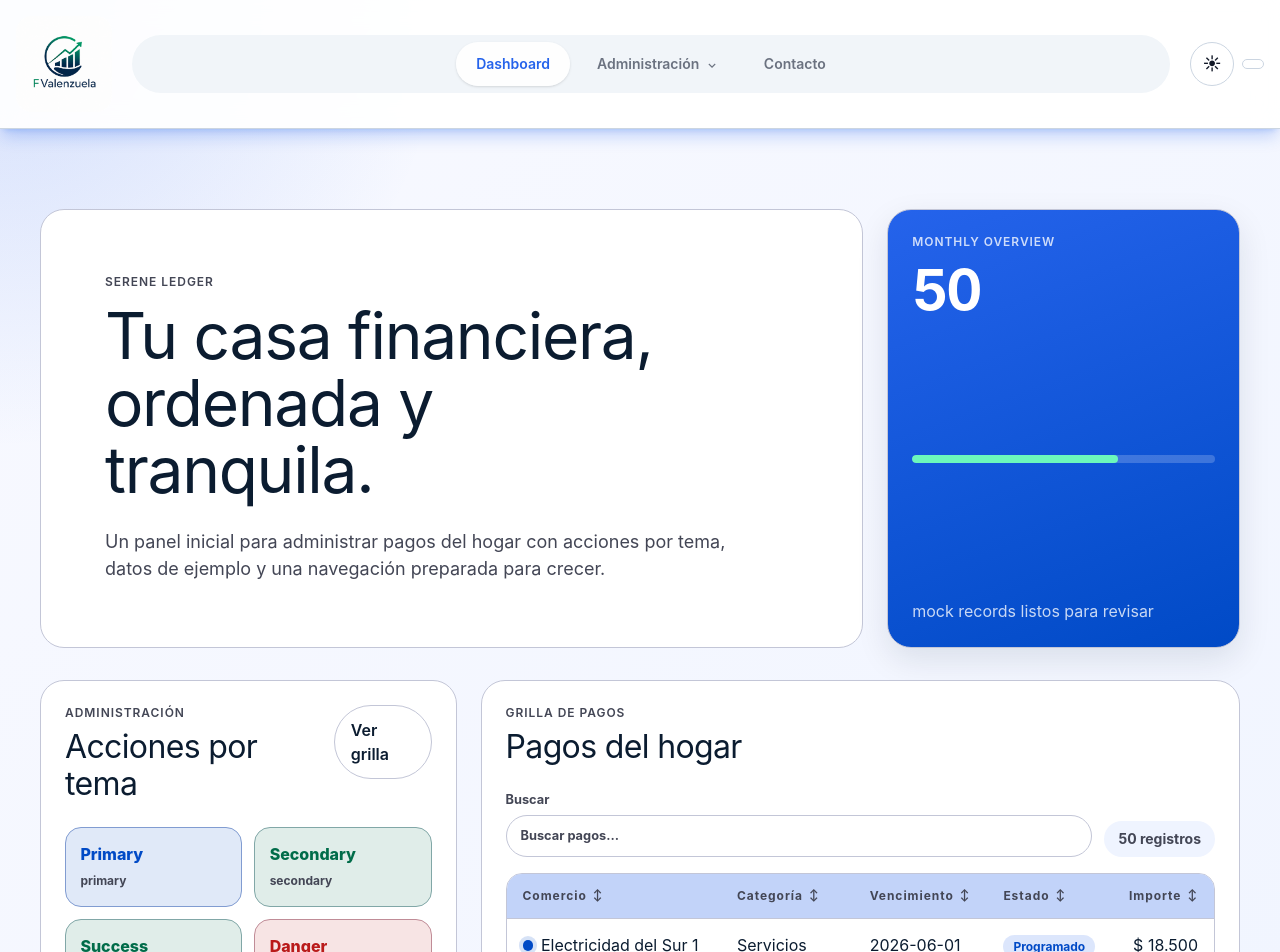
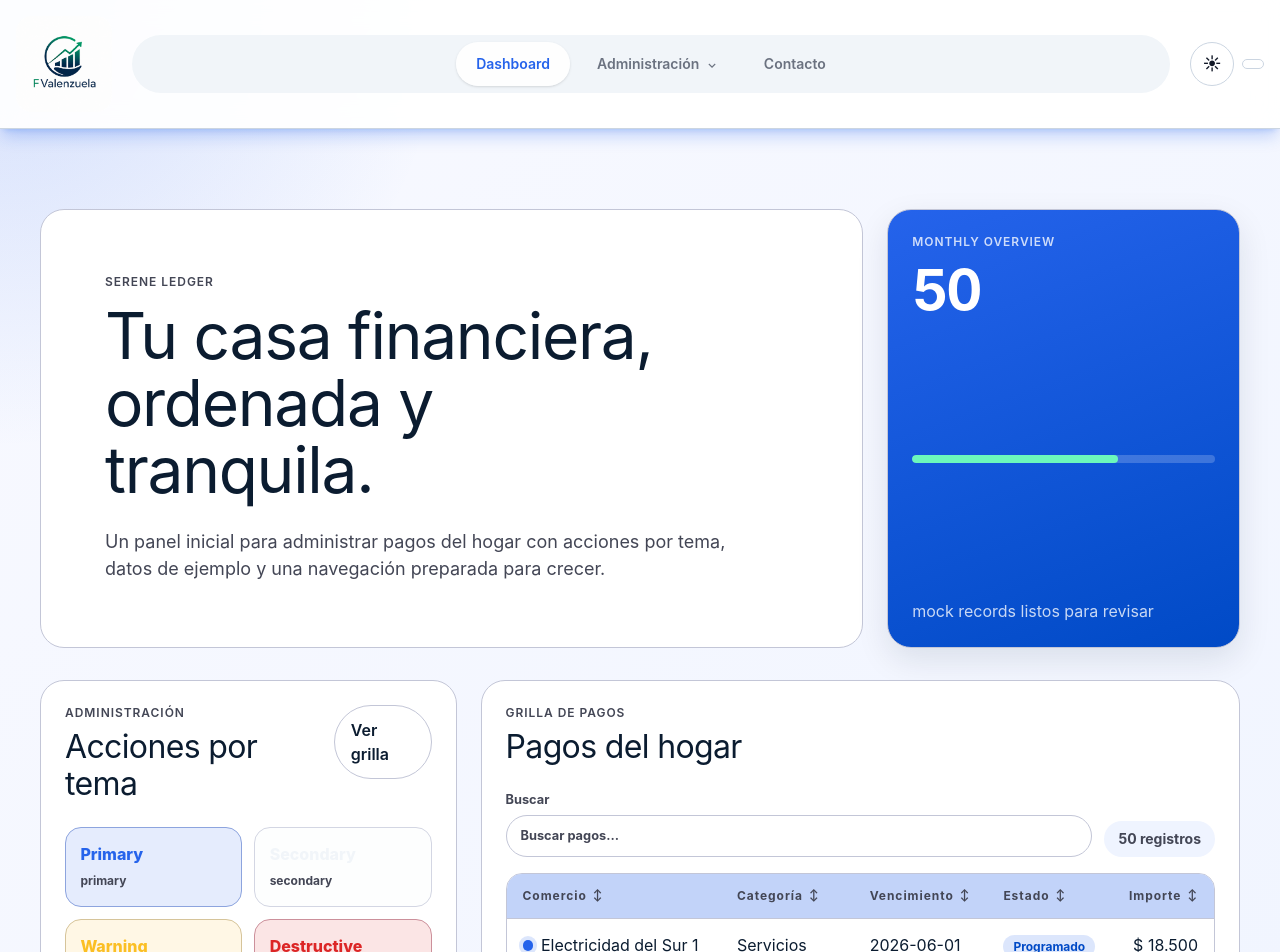
Before and after one commit to fvalenzuela-dev/page_home_pay, a Next.js app: page / in a window 1280 px wide. Shown: the top 952 px of the page. Built offline with nearby package versions, Linux system fonts and the light colour scheme.

Commit message:
refactor(categories): align colors with theme tokens

```diff
--- a/app/HomeDashboard.tsx
+++ b/app/HomeDashboard.tsx
@@ -94,13 +94,13 @@ export function getPaginatedHomeRecords(
 }
 
 const THEME_ACTION_COLOR_CLASSES: Record<CategoryColor, string> = {
-	primary: "text-[var(--primary)]",
-	secondary: "text-[var(--secondary)]",
-	success: "text-[var(--secondary)]",
-	danger: "text-[var(--error)]",
-	warning: "text-[#b26a00]",
-	info: "text-[#006a6a]",
-	neutral: "text-[var(--outline)]",
+	primary: "text-primary",
+	secondary: "text-secondary",
+	success: "text-secondary",
+	danger: "text-destructive",
+	warning: "text-warning",
+	info: "text-primary",
+	neutral: "text-border",
 };
 
 function ThemeActionButton({
@@ -126,13 +126,13 @@ const THEME_ACTION_BUTTONS = CATEGORY_COLOR_OPTIONS.map((option) => (
 ));
 
 const CATEGORY_DOT_COLOR_CLASSES: Record<CategoryColor, string> = {
-	primary: "text-[var(--primary)]",
-	secondary: "text-[var(--secondary)]",
-	success: "text-[var(--secondary)]",
-	danger: "text-[var(--error)]",
-	warning: "text-[#b26a00]",
-	info: "text-[#006a6a]",
-	neutral: "text-[var(--outline)]",
+	primary: "text-primary",
+	secondary: "text-secondary",
+	success: "text-secondary",
+	danger: "text-destructive",
+	warning: "text-warning",
+	info: "text-primary",
+	neutral: "text-border",
 };
 
 const STATUS_CHIP_CLASSES: Record<HomeRecord["status"], string> = {
--- a/app/categories/CategoriesView.tsx
+++ b/app/categories/CategoriesView.tsx
@@ -93,13 +93,13 @@ const modalActionsClassName =
 	"flex justify-end gap-3 pt-2 max-[480px]:grid max-[480px]:grid-cols-1";
 
 const CATEGORY_COLOR_CLASS_NAMES: Record<CategoryColor, string> = {
-	primary: "text-[var(--primary)]",
-	secondary: "text-[var(--secondary)]",
-	success: "text-[var(--secondary)]",
-	danger: "text-[var(--error)]",
-	warning: "text-[#b26a00]",
-	info: "text-[#006a6a]",
-	neutral: "text-[var(--outline)]",
+	primary: "text-primary",
+	secondary: "text-secondary",
+	success: "text-secondary",
+	danger: "text-destructive",
+	warning: "text-warning",
+	info: "text-primary",
+	neutral: "text-border",
 };
 
 function getCategoryColorClassName(color: string) {
@@ -293,7 +293,7 @@ function IconOptions(
 							className={cn(
 								iconOptionPreviewClassName,
 								getCategoryColorClassName(
-									props.state.editDraft?.colorWeb ?? "success",
+									props.state.editDraft?.colorWeb ?? "primary",
 								),
 							)}
 							aria-hidden="true"
--- a/app/categories/categoriesState.ts
+++ b/app/categories/categoriesState.ts
@@ -85,8 +85,8 @@ export function openCreateModal(
 		editDraft: {
 			id: null,
 			name: "",
-			colorApk: "success",
-			colorWeb: "success",
+			colorApk: "primary",
+			colorWeb: "primary",
 			iconApk: "home",
 			iconWeb: "home",
 		},
@@ -174,6 +174,6 @@ export function getCategoryIconDisplay(category: Category) {
 	const glyph = getCategoryIconGlyph(category.iconWeb);
 	return {
 		glyph: glyph === "•" ? "✓" : glyph,
-		color: glyph === "•" ? "success" : category.colorWeb,
+		color: glyph === "•" ? "primary" : category.colorWeb,
 	};
 }
--- a/app/categories/categoryOptions.ts
+++ b/app/categories/categoryOptions.ts
@@ -45,11 +45,9 @@ export const CATEGORY_ICON_OPTIONS: CategoryOption<CategoryIcon>[] = [
 export const CATEGORY_COLOR_OPTIONS: CategoryOption<CategoryColor>[] = [
 	{ value: "primary", label: "Primary" },
 	{ value: "secondary", label: "Secondary" },
-	{ value: "success", label: "Success" },
-	{ value: "danger", label: "Danger" },
 	{ value: "warning", label: "Warning" },
-	{ value: "info", label: "Info" },
-	{ value: "neutral", label: "Neutral/default" },
+	{ value: "danger", label: "Destructive" },
+	{ value: "neutral", label: "Neutral" },
 ];
 
 export function getCategoryIconLabel(icon: string): string {
```
Also changed, not shown: 2 other files (tests, documents, lock files or other folders).
